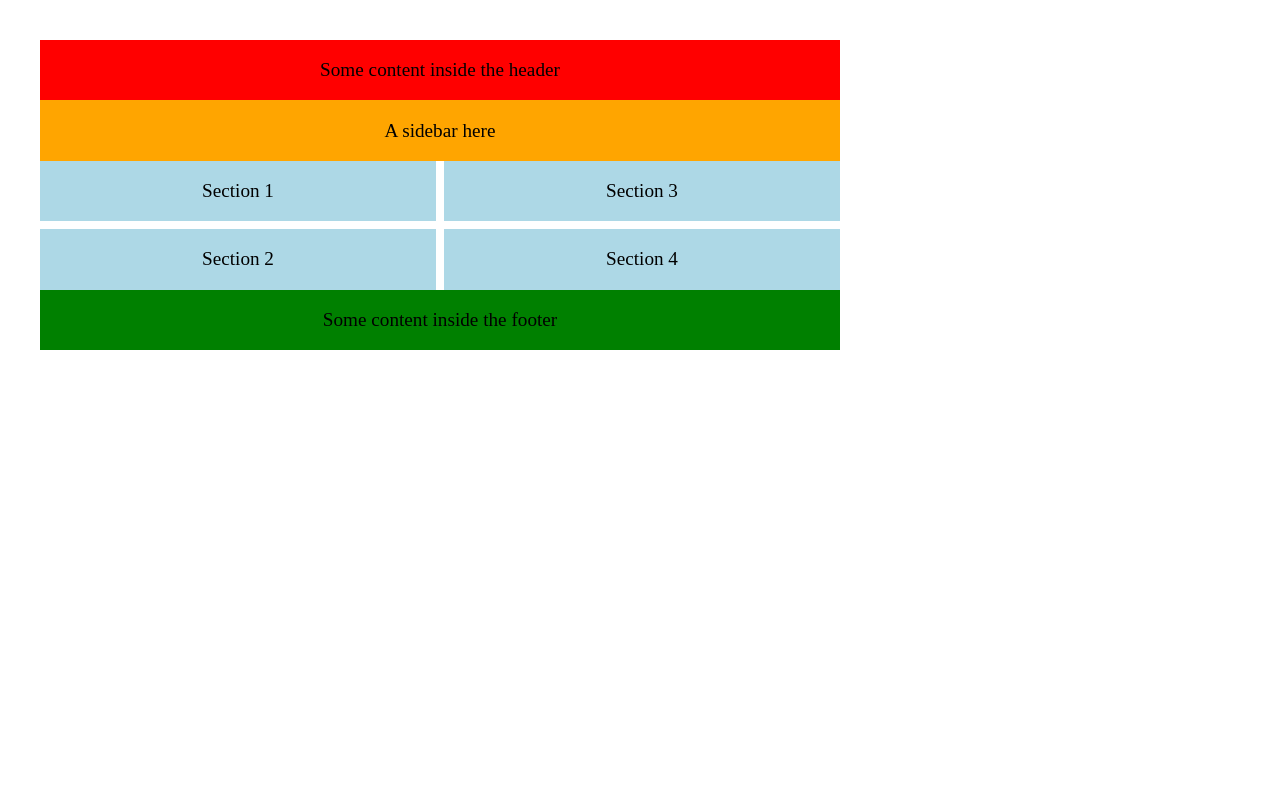
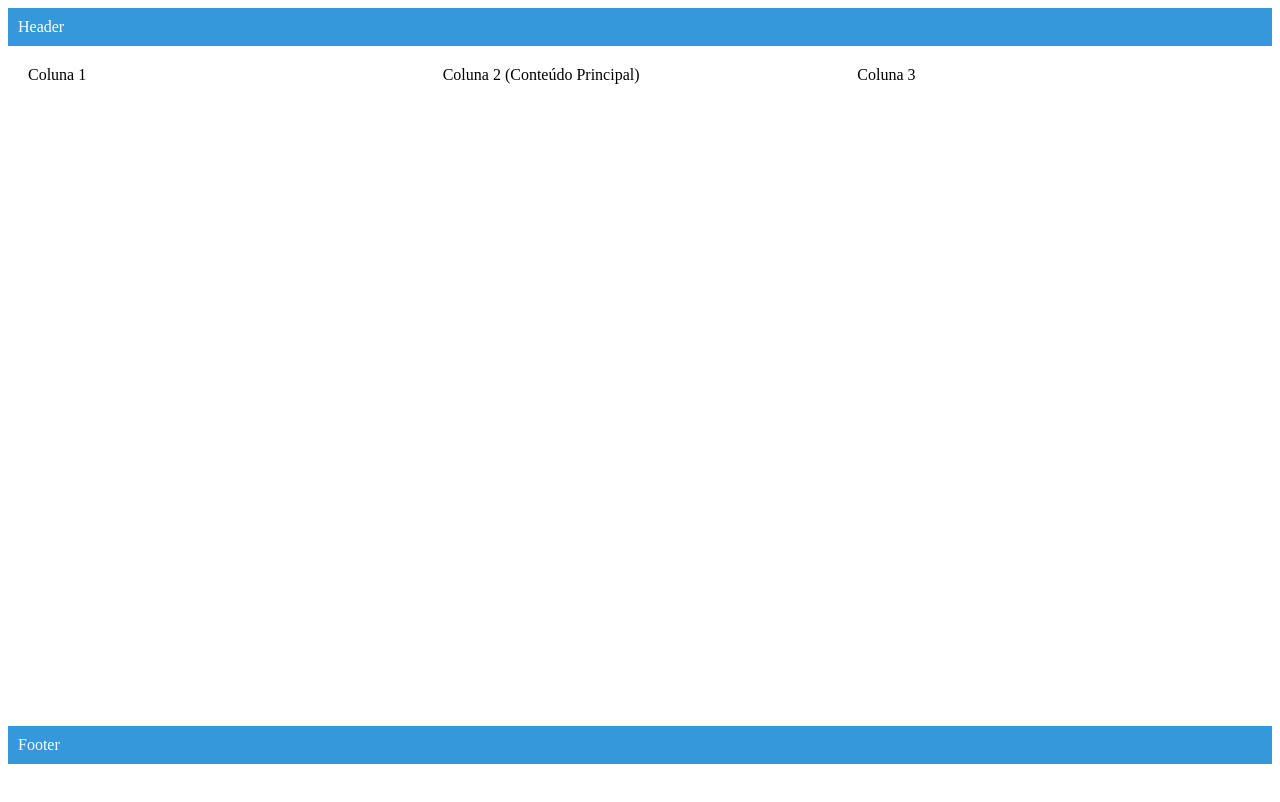
Before and after one commit to reginaldogomes/touchscreen, a website built with Vite: page src/index.html in a window 1280 px wide. Built offline with nearby package versions, Linux system fonts and the light colour scheme.

Commit message:
sass variables add

```diff
--- a/src/main.js
+++ b/src/main.js
@@ -3,21 +3,12 @@ import viteLogo from '../public/images/vite.svg'
 import { setupCounter } from './components/counter'
 
 document.querySelector('#app').innerHTML = `
-<header>Some content inside the header</header>
-<aside>A sidebar here</aside>
+<header>Header</header>
 <main>
-  <section>Section 1</section>
-  <section>Section 2</section>
-  <section>Section 3</section>
-  <section>Section 4</section>
-  <section>Section 5</section>
-  <section>Section 6</section>
-  <section>Section 7</section>
-  <section>Section 8</section>
-  <section>Section 9</section>
-  <section>Section 10</section>
+    <div class="col1">Coluna 1</div>
+    <div class="col2">Coluna 2 (Conteúdo Principal)</div>
+    <div class="col3">Coluna 3</div>
 </main>
-<footer>Some content inside the footer</footer>
-`
+<footer>Footer</footer>`
 
 setupCounter(document.querySelector('#counter'))
--- a/src/style.scss
+++ b/src/style.scss
@@ -1,100 +1,31 @@
-#app {
-  width: 100vh;
-  height: 100vh;
-  margin: 0 auto;
-  padding: 2rem;
-  text-align: center;
+@import "./styles/variables";
+
+// Layout com Grid
+body {
+  display: grid;
+  grid-template-rows: auto 1fr auto;
+  min-height: 100vh;
 }
 
-html {
+main {
   display: grid;
-  height: 100%;
-}
-body {
-  --s: 200px;
-  display: grid;
-  grid-template-rows: auto 1fr auto;
-  min-height: 0;
-  gap: 8px;
-  font-size: 1.2em;
-}
-body:has(main + aside) {
-  grid-template-columns: 1fr var(--s);
-}
-body:has(aside + main) {
-  grid-template-columns: var(--s) 1fr;
-}
-header {
-  grid-column: 1/-1;
-  background: red;
-  padding: 1em;
-}
-main {
-  --n: 2; /* the number of sections */
-  --g: 8px; /* the gap */
-  display: grid;
-
-  gap: var(--g);
-  grid-auto-flow: column;
-  grid-auto-columns: calc((100% - (var(--n) - 1) * var(--g)) / var(--n));
-  grid-template-rows: repeat(2, 1fr);
-  scroll-snap-type: x mandatory;
-  overflow: auto;
+  grid-template-columns: repeat(3, 1fr);
+  gap: 20px;
+  padding: 20px;
+  height: 80vh;
 }
 
-main section {
-  padding: 1em;
-  background: lightblue;
-  scroll-snap-align: start;
-}
-aside {
-  background: orange;
-  padding: 1em;
-}
+header,
 footer {
-  grid-column: 1/-1;
-  background: green;
-  padding: 1em;
+  background-color: $primary-color;
+  color: white;
+  padding: 10px;
 }
 
-/* a small fallback in case has() is not supported */
-@supports not selector(:has(*)) {
-  body {
-    grid-template-columns: auto 1fr auto;
-  }
-  aside {
-    width: 200px;
-  }
-  main {
-    grid-column: span 2;
-  }
-  @media (max-width: 480px) {
-    aside {
-      width: auto;
-    }
-    main {
-      grid-column: span 1;
-    }
-  }
+.coluna {
+  background-color: $secondary-color;
+  padding: 15px;
+  border-radius: 5px;
 }
 
-@media (max-width: 767px) {
-  body {
-    --s: 150px;
-  }
-  main {
-    --n: 1;
-  }
-}
-
-@media (max-width: 480px) {
-  body {
-    grid-template-columns: 1fr !important; /* one column */
-    grid-template-rows: none; /* no more template, keep the default behavior */
-    min-height: auto; /* put back the min-height restriction to move the scroll bar to the whole page */
-  }
-  main {
-    grid-auto-flow: row; /* we get back to a row flow */
-    grid-auto-rows: 1fr; /* all row equal in height*/
-  }
-}
+// Estilos adicionais conforme necessário
--- a/src/styles/_variables.scss
+++ b/src/styles/_variables.scss
@@ -1,4 +1,4 @@
-// variables.scss
+@import "colors";
 
 // Fontes
 $font-family: "Arial", sans-serif;
```
